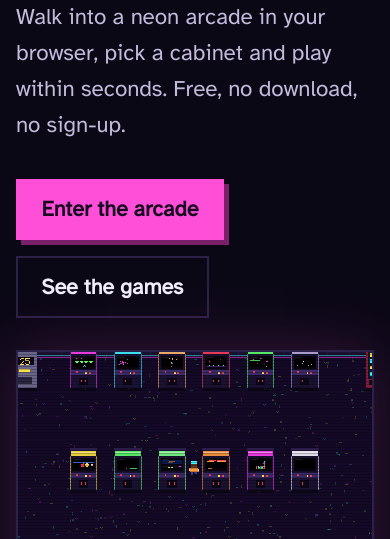
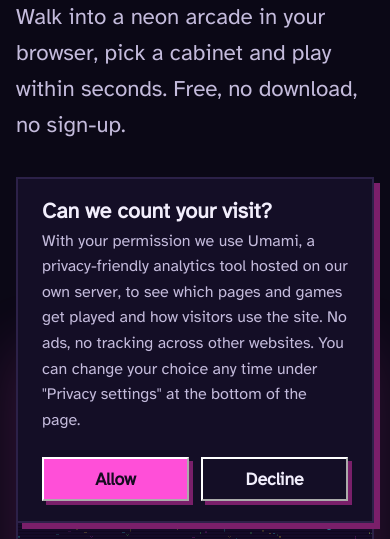
Before and after one commit to PsydoV2/ArcadeArena, a website built with Vite: page index.html in a window 390 px wide. Shown: the part 305-844 px from the top of the page. Built offline with nearby package versions, Linux system fonts and the light colour scheme.

Commit message:
feat: implement consent banner and analytics loading based on user consent

```diff
--- a/index.html
+++ b/index.html
@@ -756,7 +756,23 @@
         An independent hobby project. Space Invaders and Pac-Man are trademarks of their respective owners. Arcade Arena is
         not affiliated with them.
       </p>
+      <p><button class="footer__link" type="button" data-consent-open>Privacy settings</button></p>
     </footer>
+
+    <section class="consent" data-consent-banner aria-labelledby="consent-title" hidden>
+      <div class="consent__text">
+        <h2 id="consent-title">Can we count your visit?</h2>
+        <p>
+          With your permission we use Umami, a privacy-friendly analytics tool hosted on our own server, to see which pages
+          and games get played and how visitors use the site. No ads, no tracking across other websites. You can change your
+          choice any time under "Privacy settings" at the bottom of the page.
+        </p>
+      </div>
+      <div class="consent__actions">
+        <button class="btn btn--small" type="button" data-consent="granted">Allow</button>
+        <button class="btn btn--small btn--ghost" type="button" data-consent="denied">Decline</button>
+      </div>
+    </section>
 
     <script type="module" src="/src/landing/main.ts"></script>
   </body>
--- /dev/null
+++ b/src/engine/consent.ts
@@ -0,0 +1,59 @@
+/** Einwilligung in die Besucherstatistik (Umami). Ohne Zustimmung wird kein Skript geladen. */
+
+const KEY = 'arcade-arena:analytics-consent';
+const UMAMI_SRC = 'https://umami.sfalter.de/recorder.js';
+const UMAMI_ID = 'fd0a8fa5-e7be-4a75-ad12-d2fbfc30c350';
+
+export type Consent = 'granted' | 'denied';
+
+export function getConsent(): Consent | null {
+  try {
+    const value = localStorage.getItem(KEY);
+    return value === 'granted' || value === 'denied' ? value : null;
+  } catch {
+    return null;
+  }
+}
+
+export function setConsent(value: Consent) {
+  try {
+    localStorage.setItem(KEY, value);
+  } catch {
+    // Speicher gesperrt: Entscheidung gilt dann nur für diesen Seitenaufruf
+  }
+  if (value === 'granted') loadAnalytics();
+}
+
+/** Bindet das Umami-Skript ein, aber nur mit Zustimmung und nur einmal. */
+export function loadAnalytics() {
+  if (document.querySelector(`script[src="${UMAMI_SRC}"]`)) return;
+  const script = document.createElement('script');
+  script.defer = true;
+  script.src = UMAMI_SRC;
+  script.dataset.websiteId = UMAMI_ID;
+  document.head.append(script);
+}
+
+/** Lädt die Statistik, falls der Besucher schon zugestimmt hat. */
+export function loadAnalyticsIfGranted() {
+  if (getConsent() === 'granted') loadAnalytics();
+}
+
+/** Zeigt den Hinweis am unteren Rand, bis der Besucher sich entschieden hat. */
+export function initConsentBanner(banner: HTMLElement, reopen?: HTMLElement | null) {
+  const show = () => {
+    banner.hidden = false;
+    banner.querySelector<HTMLButtonElement>('[data-consent="granted"]')?.focus({ preventScroll: true });
+  };
+  banner.addEventListener('click', (event) => {
+    const button = (event.target as HTMLElement).closest<HTMLButtonElement>('[data-consent]');
+    if (!button) return;
+    setConsent(button.dataset.consent as Consent);
+    banner.hidden = true;
+  });
+  reopen?.addEventListener('click', show);
+
+  const consent = getConsent();
+  if (consent === 'granted') loadAnalytics();
+  else if (consent === null) banner.hidden = false;
+}
--- a/src/landing/landing.css
+++ b/src/landing/landing.css
@@ -465,6 +465,79 @@ main > .final {
   font-size: 1.2rem;
 }
 
+.footer__link {
+  justify-self: start;
+  padding: 0;
+  border: 0;
+  background: none;
+  color: var(--muted);
+  font: inherit;
+  text-decoration: underline;
+  text-underline-offset: 0.2em;
+  cursor: pointer;
+}
+
+.footer__link:hover {
+  color: var(--text);
+}
+
+/* ---------- Statistik-Hinweis ---------- */
+
+.consent {
+  position: fixed;
+  left: var(--gutter);
+  right: var(--gutter);
+  bottom: var(--gutter);
+  z-index: 20;
+  max-width: 980px;
+  margin: 0 auto;
+  padding: 1.25rem 1.5rem;
+  display: flex;
+  align-items: center;
+  gap: 1.5rem;
+  background: var(--surface);
+  border: 2px solid var(--line);
+  box-shadow: 6px 6px 0 var(--accent-deep);
+  font-size: 1rem;
+}
+
+.consent[hidden] {
+  display: none;
+}
+
+.consent h2 {
+  font-size: 1.35rem;
+  margin-bottom: 0.35rem;
+}
+
+.consent p {
+  margin: 0;
+  color: var(--muted);
+}
+
+.consent__actions {
+  display: flex;
+  gap: 0.75rem;
+  flex-shrink: 0;
+}
+
+@media (max-width: 700px) {
+  .consent {
+    left: 1rem;
+    right: 1rem;
+    bottom: 1rem;
+    flex-direction: column;
+    align-items: stretch;
+    max-height: calc(100vh - 2rem);
+    overflow-y: auto;
+  }
+
+  .consent__actions .btn {
+    flex: 1;
+    text-align: center;
+  }
+}
+
 /* ---------- Mobil ---------- */
 
 @media (max-width: 900px) {
--- a/src/landing/main.ts
+++ b/src/landing/main.ts
@@ -4,6 +4,7 @@ import type { Input } from '../engine/input';
 import type { GameDefinition, Round } from '../engine/shell';
 import { Sound } from '../engine/sound';
 import { registerServiceWorker } from '../engine/pwa';
+import { initConsentBanner } from '../engine/consent';
 import { cosmicSiegeGame } from '../games/cosmic-siege';
 import { mazeMuncherGame } from '../games/maze-muncher';
 import { CABINETS } from '../games/registry';
@@ -135,3 +136,7 @@ if (!reduceMotion) {
 }
 
 registerServiceWorker();
+initConsentBanner(
+  document.querySelector<HTMLElement>('[data-consent-banner]')!,
+  document.querySelector<HTMLElement>('[data-consent-open]'),
+);
--- a/src/main.ts
+++ b/src/main.ts
@@ -10,6 +10,7 @@ import { CABINETS } from './games/registry';
 import { Hall } from './hall/hall';
 import { RECORDS } from './hall/records';
 import { registerServiceWorker } from './engine/pwa';
+import { loadAnalyticsIfGranted } from './engine/consent';
 
 const POWER_ON_TIME = 0.35;
 
@@ -72,3 +73,4 @@ startLoop(
 );
 
 registerServiceWorker();
+loadAnalyticsIfGranted();
```
